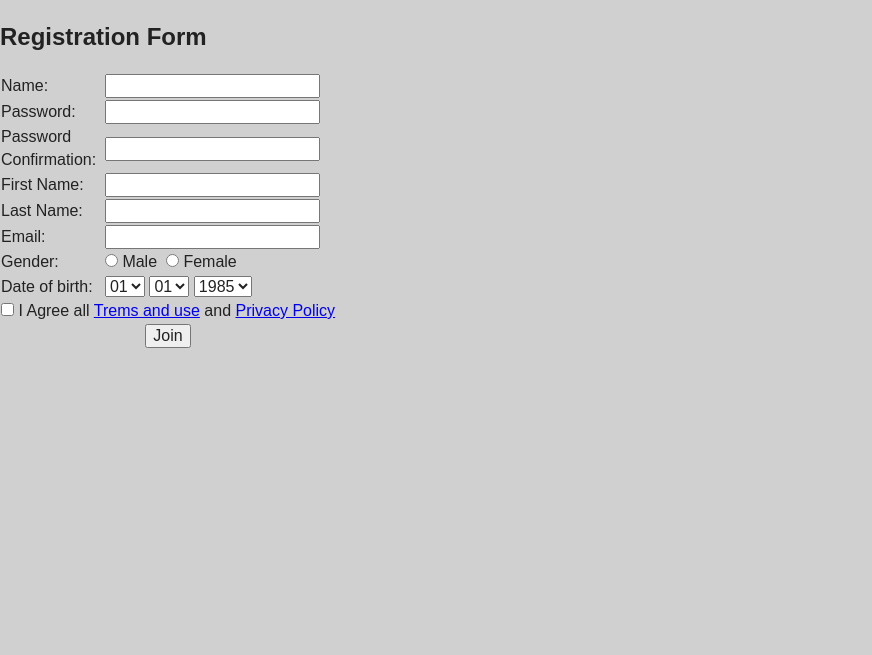
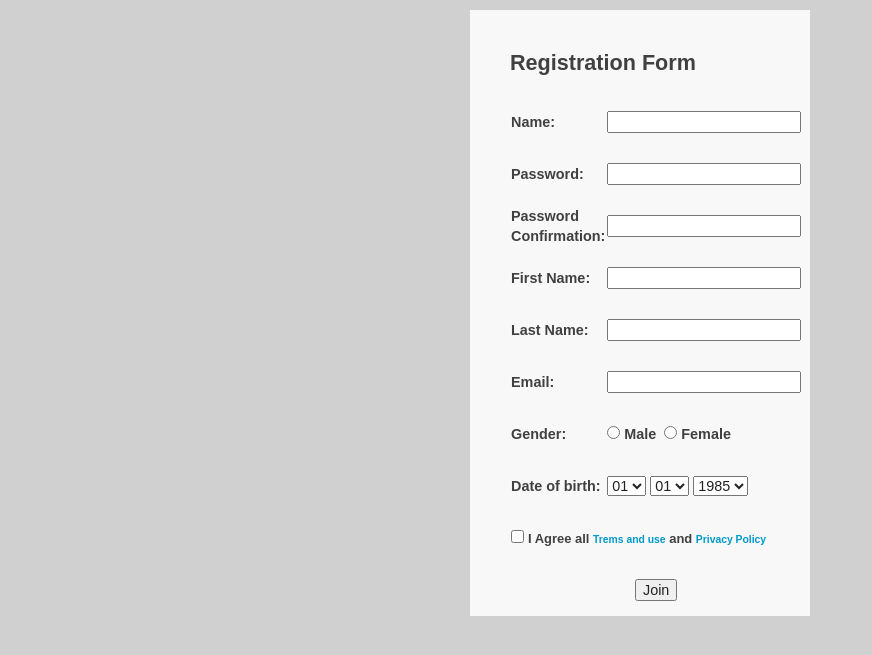
Before and after one commit to MyDesignGit/Pragmatic-Form, a PHP site: page /register.php in a window 1280 px wide. Shown: the top 655 px of the page, without its empty margins (0-872 px from the left). Run offline with PHP 8.4, Linux system fonts and the light colour scheme; some libraries are stand-ins or nearby versions.

Commit message:
Class name replaced

```diff
--- a/css/main.css
+++ b/css/main.css
@@ -103,7 +103,7 @@ body{
 }
 
 
-.register_form{
+.pragmatic_form{
     position: relative;
 top:10px;
  width: 300px;
@@ -116,12 +116,12 @@ top:10px;
 
 }
 
-.register_form form table tr td{
+.pragmatic_form form table tr td{
 
     height: 50px;
 }
 
-.register_form a{
+.pragmatic_form a{
 
 
 color: #101010 ;
@@ -130,7 +130,7 @@ text-decoration: none;
 list-style-type: none;
 
 }
-.register_form a:hover{
+.pragmatic_form a:hover{
 
 
 color: #500000 ;
@@ -139,13 +139,13 @@ text-decoration: none;
 list-style-type: none;
 
 }
-.register_form span{
+.pragmatic_form span{
 
 font-size: 0.9em;
 
 }
 
-.register_form table td a{
+.pragmatic_form table td a{
 
 font-size: 0.8em;
 color: #009ACD;
```
